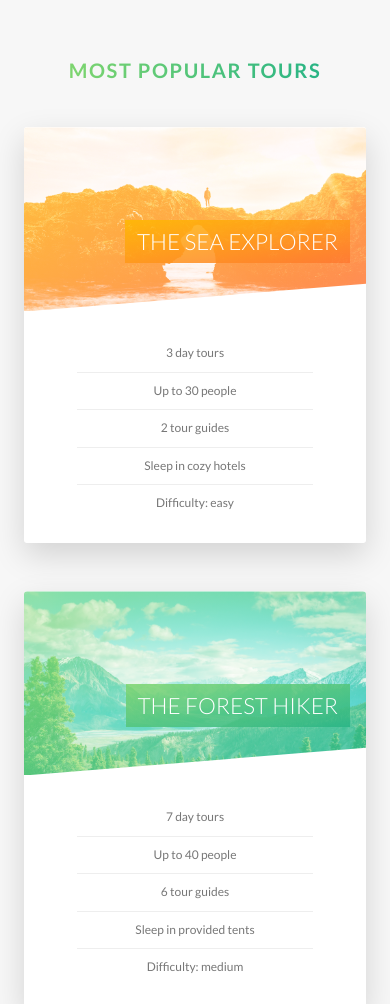
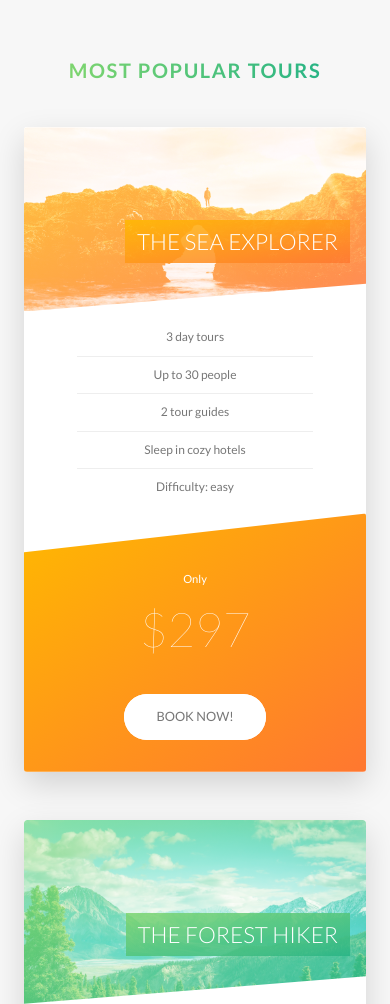
Before and after one commit to lx-kish/1-Natours, a website: page index.html in a window 390 px wide. Shown: the part 2403-3407 px from the top of the page. Drawn offline with Linux system fonts and the light colour scheme.

Commit message:
Writing Media Queries - Tours, Stories and Booking Section

```diff
--- a/sass/components/_card.scss
+++ b/sass/components/_card.scss
@@ -7,7 +7,7 @@
 
   &__side {
     height: 52rem;
-        transition: all .8s ease;
+    transition: all 0.8s ease;
     position: absolute;
     top: 0;
     left: 0;
@@ -25,26 +25,14 @@
       transform: rotateY(180deg);
 
       &-1 {
-                background-image: linear-gradient(
-                    to right bottom,
-                    $color-secondary-light,
-                    $color-secondary-dark
-                );
+        background-image: linear-gradient(to right bottom, $color-secondary-light, $color-secondary-dark);
       }
 
       &-2 {
-                background-image: linear-gradient(
-                    to right bottom,
-                    $color-primary-light,
-                    $color-primary-dark
-                );
+        background-image: linear-gradient(to right bottom, $color-primary-light, $color-primary-dark);
       }
       &-3 {
-                background-image: linear-gradient(
-                    to right bottom,
-                    $color-tertiary-light,
-                    $color-tertiary-dark
-                );
+        background-image: linear-gradient(to right bottom, $color-tertiary-light, $color-tertiary-dark);
       }
     }
   }
@@ -68,25 +56,16 @@
     border-top-right-radius: 3px;
 
     &--1 {
-            background-image: linear-gradient(
-                to right bottom,
-                $color-secondary-light,
-                $color-secondary-dark),
+      background-image: linear-gradient(to right bottom, $color-secondary-light, $color-secondary-dark),
         url(../../img/nat-5.jpg);
     }
 
     &--2 {
-            background-image: linear-gradient(
-                to right bottom,
-                $color-primary-light,
-                $color-primary-dark),
+      background-image: linear-gradient(to right bottom, $color-primary-light, $color-primary-dark),
         url(../../img/nat-6.jpg);
     }
     &--3 {
-            background-image: linear-gradient(
-                to right bottom,
-                $color-tertiary-light,
-                $color-tertiary-dark),
+      background-image: linear-gradient(to right bottom, $color-tertiary-light, $color-tertiary-dark),
         url(../../img/nat-7.jpg);
     }
   }
@@ -109,27 +88,24 @@
     box-decoration-break: clone;
 
     &--1 {
-            background-image:
-                linear-gradient(
+      background-image: linear-gradient(
         to right bottom,
-                    rgba($color-secondary-light, .85),
-                    rgba($color-secondary-dark, .85)
+        rgba($color-secondary-light, 0.85),
+        rgba($color-secondary-dark, 0.85)
       );
     }
     &--2 {
-            background-image:
-                linear-gradient(
+      background-image: linear-gradient(
         to right bottom,
-                    rgba($color-primary-light, .85),
-                    rgba($color-primary-dark, .85)
+        rgba($color-primary-light, 0.85),
+        rgba($color-primary-dark, 0.85)
       );
     }
     &--3 {
-            background-image:
-                linear-gradient(
+      background-image: linear-gradient(
         to right bottom,
-                    rgba($color-tertiary-light, .85),
-                    rgba($color-tertiary-dark, .85)
+        rgba($color-tertiary-light, 0.85),
+        rgba($color-tertiary-dark, 0.85)
       );
     }
   }
@@ -165,18 +141,61 @@
   }
 
   &__price-box {
-
     color: $color-white;
     margin-bottom: 8rem;
   }
 
   &__price-only {
     font-size: 1.4rem;
-
   }
 
   &__price-value {
     font-size: 6rem;
     font-weight: 100;
   }
+
+  @include respond(tab-port) {
+    //FUNCTIONALITY
+    height: auto;
+    border-radius: $border-radius;
+    background-color: $color-white;
+    box-shadow: 0 1.5rem 4rem $shadow-color;
+
+    &__side {
+      height: auto;
+      position: relative;
+      box-shadow: none;
+
+      &--back {
+        transform: rotateY(0);
+        clip-path: polygon(0 15%, 100% 0, 100% 100%, 0 100%);
       }
+    }
+
+    &:hover &__side--front {
+      transform: rotateY(0);
+    }
+
+    &__details {
+        padding: 1rem 3rem;
+    }
+
+    //BACK SIDE STYLING
+    &__cta {
+      position: relative;
+      top: 0;
+      left: 0;
+      transform: translate(0);
+      width: 100%;
+      padding: 7rem 4rem 4rem 4rem;
+    }
+
+    &__price-box {
+      margin-bottom: 3rem;
+    }
+
+    &__price-value {
+      font-size: 6rem;
+    }
+  }
+}
--- a/sass/components/_form.scss
+++ b/sass/components/_form.scss
@@ -15,6 +15,10 @@
         width: 90%;
         display: block;
         transition: all .3s;
+
+        @include respond(tab-port) {
+            width: 100%;
+        }
 
         &:focus {
             outline: none;
@@ -49,6 +53,11 @@
     &__radio-group {
         width: 49%;
         display: inline-block;
+
+        @include respond(tab-port) {
+            width: 100%;
+            margin-bottom: 2rem;
+        }
     }
 
     &__radio-input {
--- a/sass/components/_popup.scss
+++ b/sass/components/_popup.scss
@@ -21,11 +21,25 @@
         opacity: 0;
         transform: translate(-50%, -50%) scale(.25);
         transition: all .5s .2s;
+
+        @include respond(tab-port) {
+            display: inline-block;
+            width: 85%;
+        }
     }
 
     &__left {
         width: 33.3333333%;
         display: table-cell;
+
+        @include respond(tab-land) {
+            width: 35%;
+        }
+
+        @include respond(tab-port) {
+            width: 100%;
+            display: inline;
+        }
     }
 
     &__right {
@@ -33,11 +47,28 @@
         display: table-cell;
         vertical-align: middle;
         padding: 3rem 5rem;
+
+        @include respond(tab-land) {
+            width: 65%;
+            padding: 1.5rem 3rem;
+        }
+
+        @include respond(tab-port) {
+            width: 100%;
+            display: inline-block;
+            padding: 1.5rem 3rem;
+            text-align: center;
+        }
     }
 
     &__img {
         display: block;
         width: 100%;
+
+        @include respond(tab-port) {
+            width: 50%;
+            float: left;
+        }
     }
 
     &__text {
@@ -56,6 +87,19 @@
         -ms-hyphens: auto;
         -webkit-hyphens: auto;
         hyphens: auto;
+
+        @include respond(tab-land) {
+            font-size: 1.2rem;
+            margin-bottom: 2rem;
+
+            -moz-column-count: 1;
+            -moz-column-gap: none;
+            -moz-column-rule: none;
+
+            column-count: 1;
+            column-gap: none;
+            column-rule: none;
+        }
     }
 
     &:target {
--- a/sass/components/_story.scss
+++ b/sass/components/_story.scss
@@ -9,8 +9,14 @@
     font-size: $default-font-size;
     transform: skewX(-12deg);
 
-    & > * {
-        transform: skewX(12deg);
+    @include respond(tab-port) {
+        width: 100%;
+        padding: 4rem;
+        padding-left: 7rem;
+    }
+
+    @include respond(phone) {
+        transform: skewX(0);
     }
 
     &__shape {
@@ -23,6 +29,10 @@
         clip-path: circle(50% at 50% 50%);
         transform: translateX(-3rem) skewX(12deg);
         position: relative;
+
+        @include respond(phone) {
+            transform: translateX(-3rem) skewX(0);
+        }
     }
 
     &__img {
@@ -34,6 +44,10 @@
 
     &__text {
         transform: skewX(12deg);
+
+        @include respond(phone) {
+            transform: skewX(0);
+        }
     }
 
     &__caption {
--- a/sass/pages/_home.scss
+++ b/sass/pages/_home.scss
@@ -66,10 +66,32 @@
     border-radius: $border-radius;
     box-shadow: 0 1.5rem 4rem rgba($color-black, 0.2);
 
-    height: 50rem;
+    @include respond(tab-land) {
+        background-image: linear-gradient(105deg,
+        rgba($color-white, .9) 0%,
+        rgba($color-white, .9) 65%,
+        transparent 65%),
+        url(../../img/nat-10.jpg);
+        background-size: cover;
+    }
+
+    @include respond(tab-port) {
+        background-image: linear-gradient(to right,
+        rgba($color-white, .9) 0%,
+        rgba($color-white, .9) 100%),
+        url(../../img/nat-10.jpg);
+    }
 
     &__form {
         width: 50%;
         padding: 6rem;
+
+        @include respond(tab-land) {
+            width: 65%;
+        }
+
+        @include respond(tab-port) {
+            width: 100%;
+        }
     }
 }
```
Also changed, not shown: css/style.css. Lines whose indentation alone changed are shown as unchanged.
